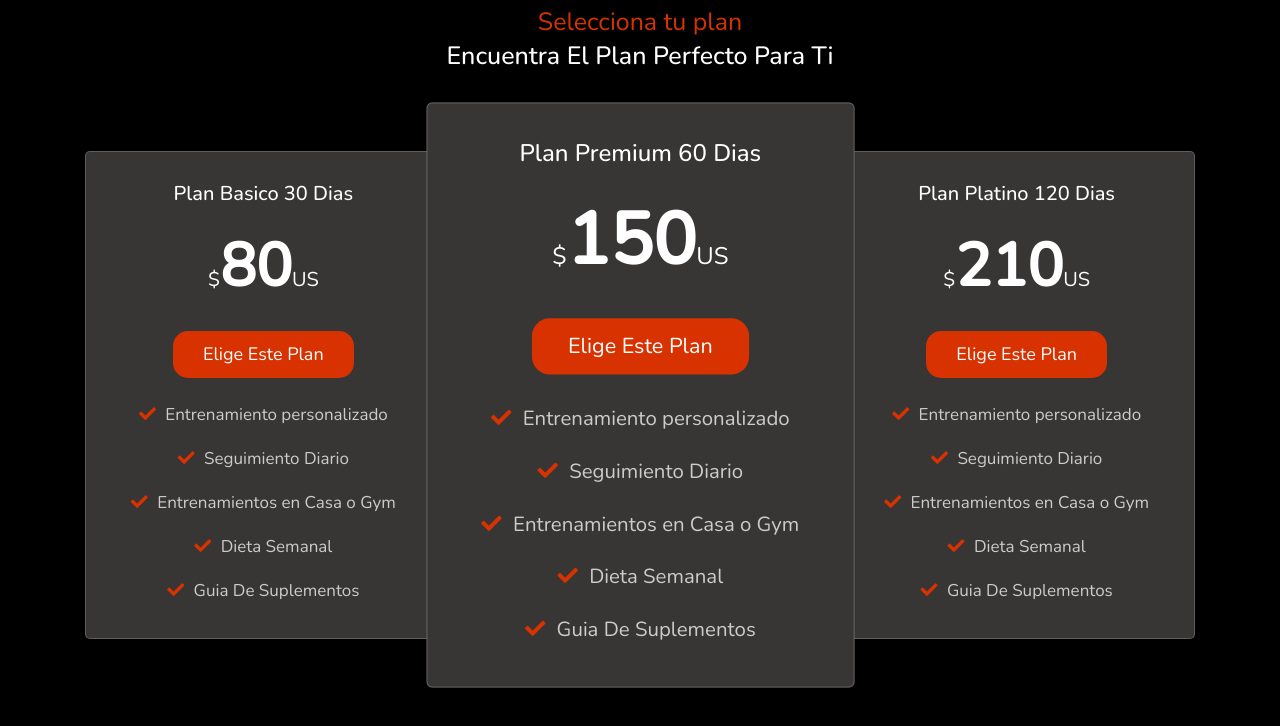
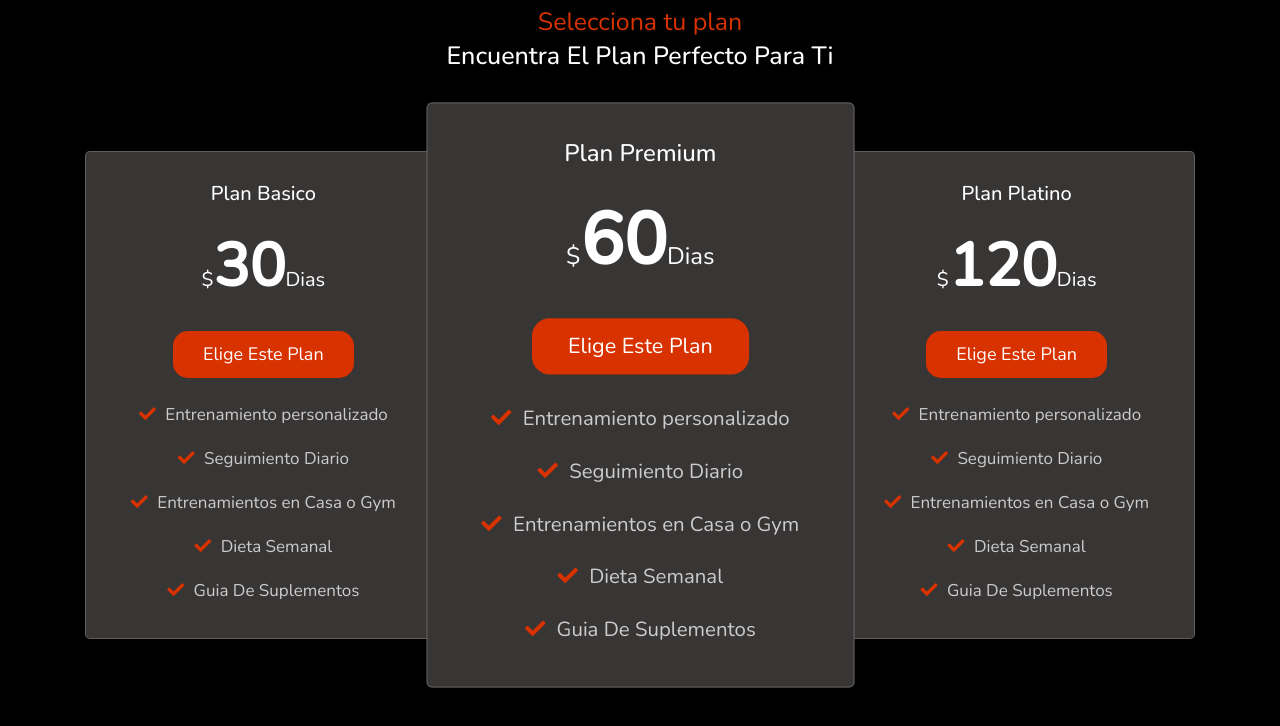
Before and after one commit to HealthPulse/healthpulse.fans, a plain HTML site: page index.html in a window 1280 px wide. Shown: the part 2760-3486 px from the top of the page. Drawn offline with nearby package versions, Linux system fonts and the light colour scheme.

Commit message:
Update index.html

```diff
--- a/index.html
+++ b/index.html
@@ -261,8 +261,8 @@
    <div class="box-container container">
 
       <div class="box">
-         <h3>Plan Basico 30 Dias</h3>
-         <div class="price"><span>$</span>80<span>US</span></div>
+         <h3>Plan Basico</h3>
+         <div class="price"><span>$</span>30<span>Dias</span></div>
          <a href="https://api.whatsapp.com/send?phone=16463214290&amp;text=Hola, mas informacion sobre el plan Basico?" class="link-btn">Elige este plan</a>
          <div class="list">
             <p> <i class="fas fa-check"></i> Entrenamiento personalizado </p>
@@ -275,8 +275,8 @@
       </div>
 
       <div class="box">
-         <h3>Plan Premium 60 Dias </h3>
-         <div class="price"><span>$</span>150<span>US</span></div>
+         <h3>Plan Premium </h3>
+         <div class="price"><span>$</span>60<span>Dias</span></div>
          <a href="https://api.whatsapp.com/send?phone=16463214290&amp;text=Hola, mas informacion sobre el plan Premium?" class="link-btn">Elige este plan</a>
          <div class="list">
             <p> <i class="fas fa-check"></i> Entrenamiento personalizado </p>
@@ -289,8 +289,8 @@
       </div>
 
       <div class="box">
-         <h3>Plan Platino 120 Dias</h3>
-         <div class="price"><span>$</span>210<span>US</span></div>
+         <h3>Plan Platino</h3>
+         <div class="price"><span>$</span>120<span>Dias</span></div>
          <a href="https://api.whatsapp.com/send?phone=16463214290&amp;text=Hola, mas informacion sobre el plan Platino?" class="link-btn">Elige este plan</a>
          <div class="list">
             <p> <i class="fas fa-check"></i> Entrenamiento personalizado </p>
```
